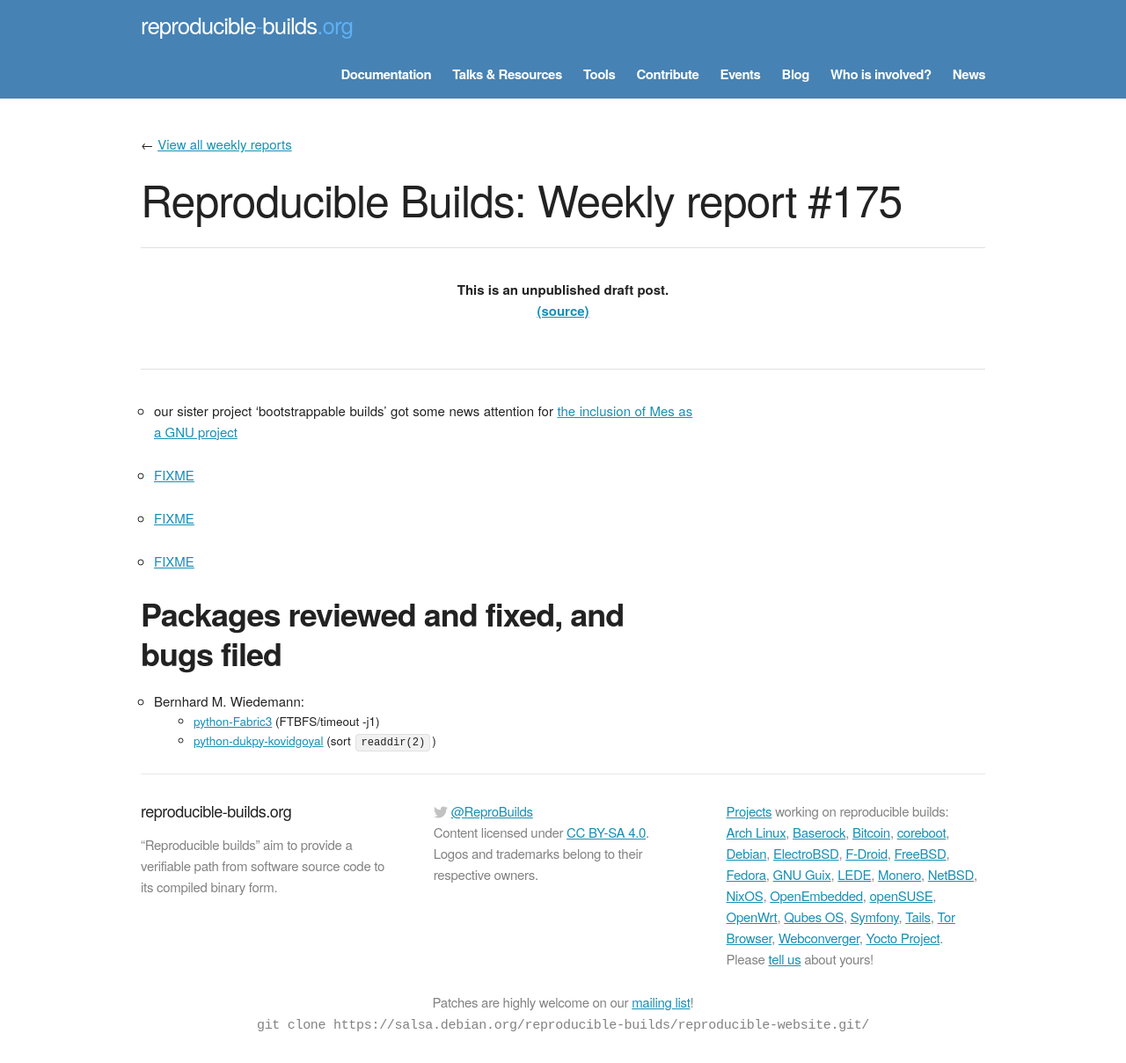
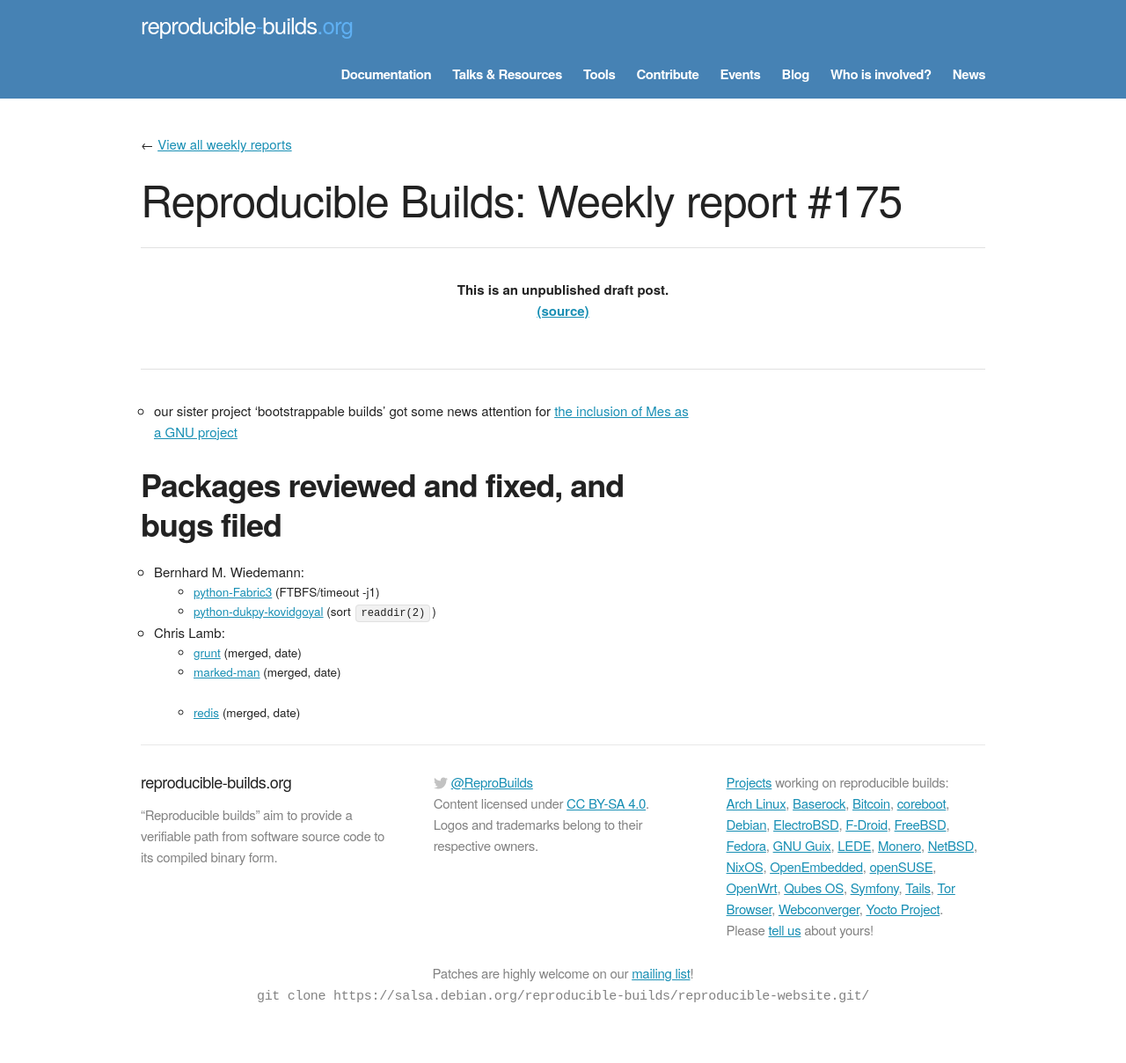
Before and after one commit to prototypefund/reproducible-website, a Jekyll site: the page built from _blog/posts/175.md, in a window 1280 px wide. Shown: the whole page at 88% size. Built offline with Jekyll 4.4.1, drawn with Linux system fonts in a browser that asks for light colours; some web fonts are replaced; after the commit the page ends 1175 px from its top, so only the background shows below that.

Commit message:
175: -3 FIXMEs

```diff
--- a/_blog/posts/175.md
+++ b/_blog/posts/175.md
@@ -4,12 +4,6 @@ week: 175
 ---
 
 * our sister project 'bootstrappable builds' got some news attention for [the inclusion of Mes as a GNU project](https://www.phoronix.com/scan.php?page=news_item&px=GNU-Mes-0.17-Released)
-
-* [FIXME](https://github.com/gruntjs/grunt/pull/1596)
-
-* [FIXME](https://github.com/kapouer/marked-man/pull/12#issuecomment-416023601)
-
-* [FIXME](https://github.com/antirez/redis/pull/2992#issuecomment-416025440)
 
 
 Packages reviewed and fixed, and bugs filed
@@ -19,3 +13,9 @@ Packages reviewed and fixed, and bugs filed
 * Bernhard M. Wiedemann:
     * [python-Fabric3](https://github.com/mathiasertl/fabric/issues/48) (FTBFS/timeout -j1)
     * [python-dukpy-kovidgoyal](https://github.com/kovidgoyal/dukpy/pull/3) (sort `readdir(2)`)
+
+* Chris Lamb:
+    * [grunt](https://github.com/gruntjs/grunt/pull/1596) (merged, date)
+    * [marked-man](https://github.com/kapouer/marked-man/pull/12#issuecomment-416023601) (merged, date)
+
+    * [redis](https://github.com/antirez/redis/pull/2992#issuecomment-416025440) (merged, date)
```
